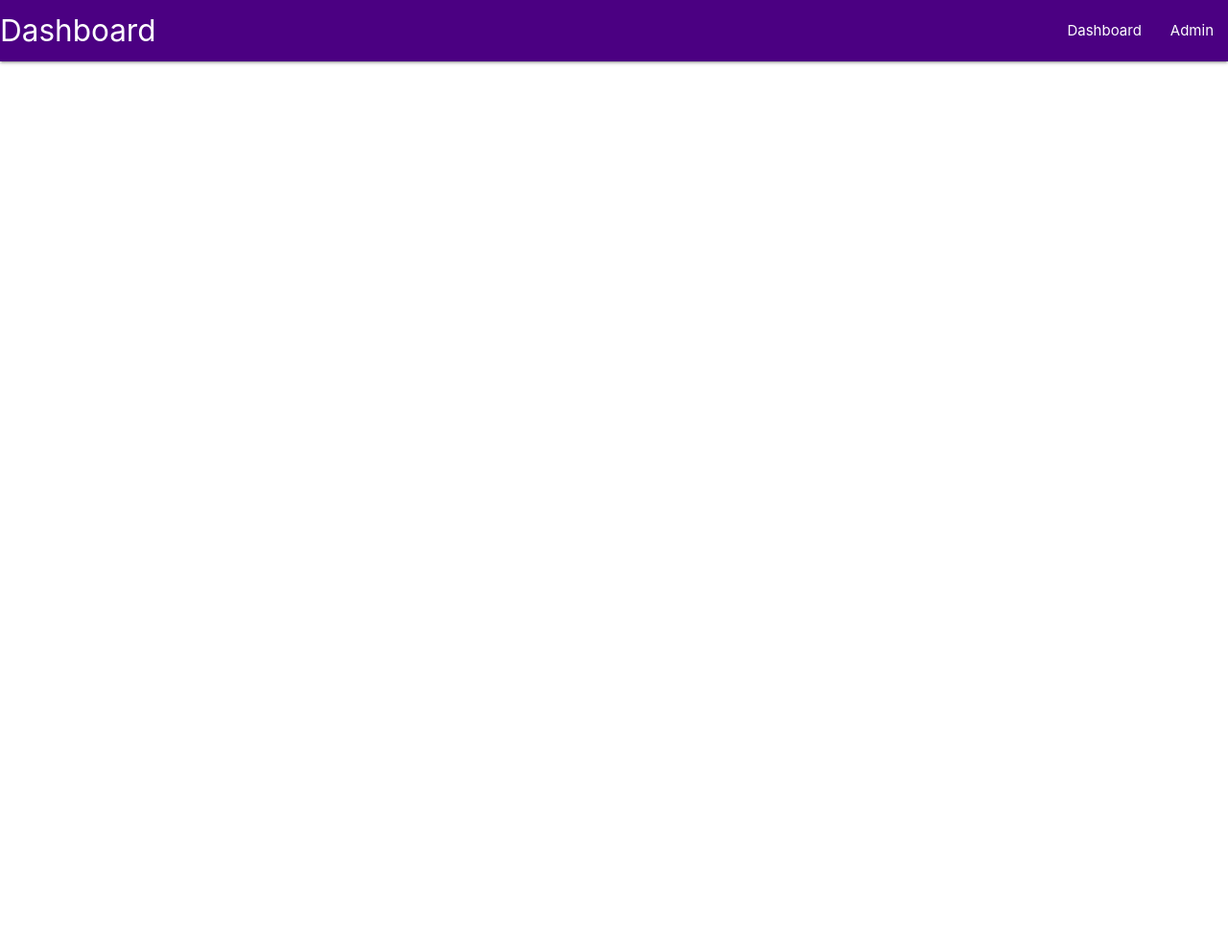
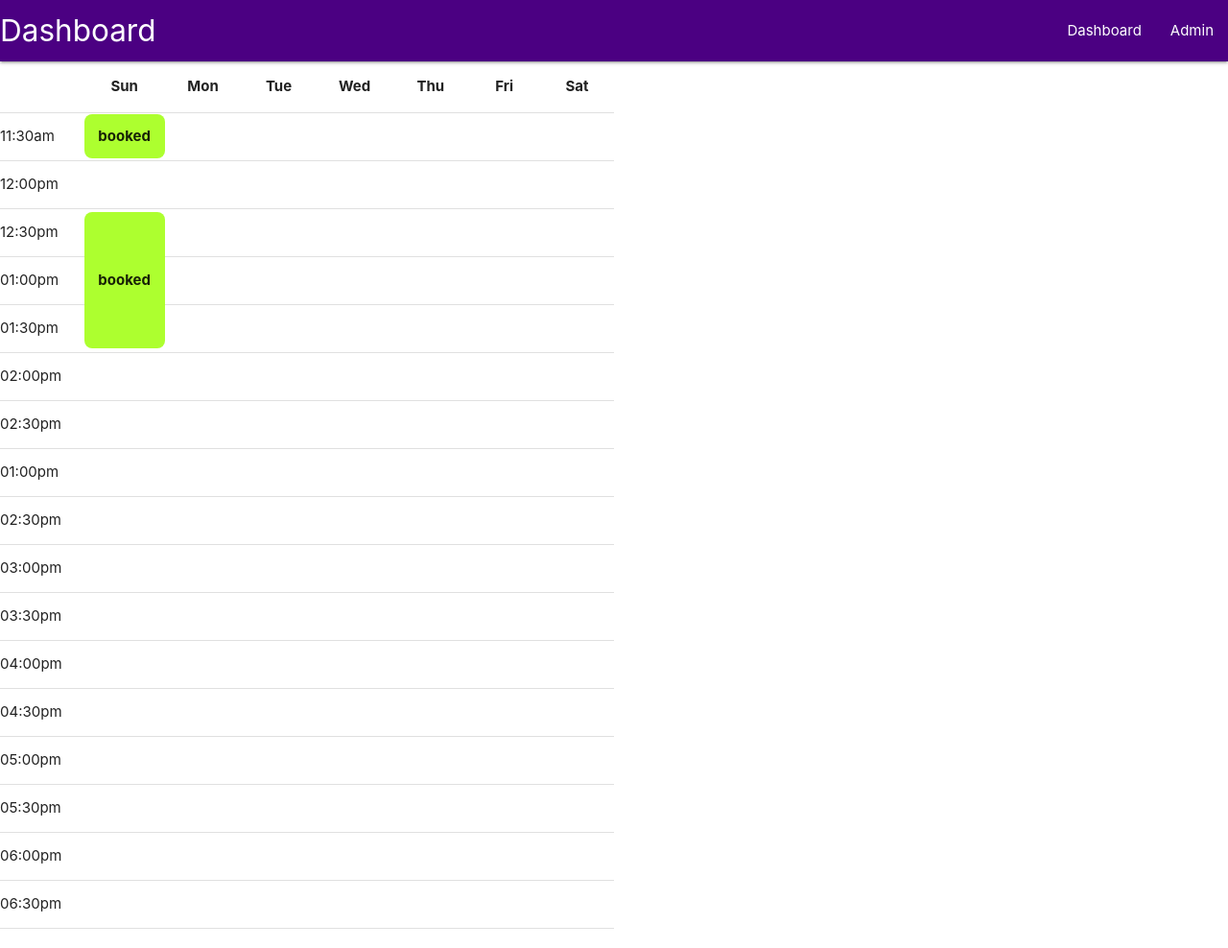
Before and after one commit to NerdboyQ/Tutorials, a Flask app: page / in a window 1280 px wide. Shown: the whole page at 96% size. Before the commit the page ends 67 px from the top, so only its background shows below. Run offline with Flask 2, Linux system fonts and the light colour scheme.

Commit message:
fixed shape and spacing of appointment cards

```diff
--- a/WebApps/Flask/BarbershopDashboard/WebApp/static/css/style.css
+++ b/WebApps/Flask/BarbershopDashboard/WebApp/static/css/style.css
@@ -12,3 +12,43 @@
     --bg:#B6FF79;
     background-color: #B6FF79;
 }
+
+.appt_card {
+    border-radius: 8px;
+    background-color: greenyellow;
+    display: flex;
+    height: 95%;
+    width: 100%;
+    justify-content: center;  /* centers the div text horizontally */
+    font-weight: bold;
+    align-items: center; /* centers the div text vertically */
+}
+
+.sch_header {
+    text-align: center;
+    align-self: center;
+    height:100%;
+}
+
+tr td {
+    height: 50px;
+    padding: 0%;
+}
+
+td {
+    border-left: 1px solid #4B0082;
+    border-right: 1px solid #4B0082;
+}
+
+table {
+    border-collapse: collapse;
+}
+
+th {
+    height: 100%;
+    width: 100px;
+    padding: 0%;
+    border-left: 1px solid #4B0082;
+    border-right: 1px solid #4B0082;
+    border-bottom: 1px solid #4B0082;
+}
--- a/WebApps/Flask/BarbershopDashboard/WebApp/templates/main_dashboard.html
+++ b/WebApps/Flask/BarbershopDashboard/WebApp/templates/main_dashboard.html
@@ -2,4 +2,68 @@
 
 {% block content %}
 
+<div class="row">
+    <table class="responsive-table single-day-scheduler col s6" style="height: 100%;">
+        <thead>
+            <tr>
+                <th></th>
+                <th class="sch_header">Sun</th>
+                <th class="sch_header">Mon</th>
+                <th class="sch_header">Tue</th>
+                <th class="sch_header">Wed</th>
+                <th class="sch_header">Thu</th>
+                <th class="sch_header">Fri</th>
+                <th class="sch_header">Sat</th>
+            </tr>
+        </thead>
+        <tbody>
+            <tr>
+                <td>11:30am</td>
+                <td>
+                    <div class="appt_card">booked</appt_card>
+                </td>
+            </tr>
+
+            <tr>
+                <td>12:00pm</td>
+            </tr>
+            <tr>
+                <td>12:30pm</td>
+                <td rowspan="3">
+                    <div class="appt_card">booked</appt_card>
+                </td>
+            </tr>
+            <tr>
+                <td>01:00pm</td></tr>
+            <tr>
+                <td>01:30pm</td></tr>
+            <tr>
+                <td>02:00pm</td></tr>
+            <tr>
+                <td>02:30pm</td></tr>
+            <tr>
+                <td>01:00pm</td></tr>
+            <tr>
+                <td>02:30pm</td></tr>
+            <tr>
+                <td>03:00pm</td></tr>
+            <tr>
+                <td>03:30pm</td></tr>
+            <tr>
+                <td>04:00pm</td></tr>
+            <tr>
+                <td>04:30pm</td></tr>
+            <tr>
+                <td>05:00pm</td></tr>
+            <tr>
+                <td>05:30pm</td></tr>
+            <tr>
+                <td>06:00pm</td></tr>
+            <tr>
+                <td>06:30pm</td></tr>
+        </tbody>
+    </table>
+</div>
+
+
 {% endblock %}
```
